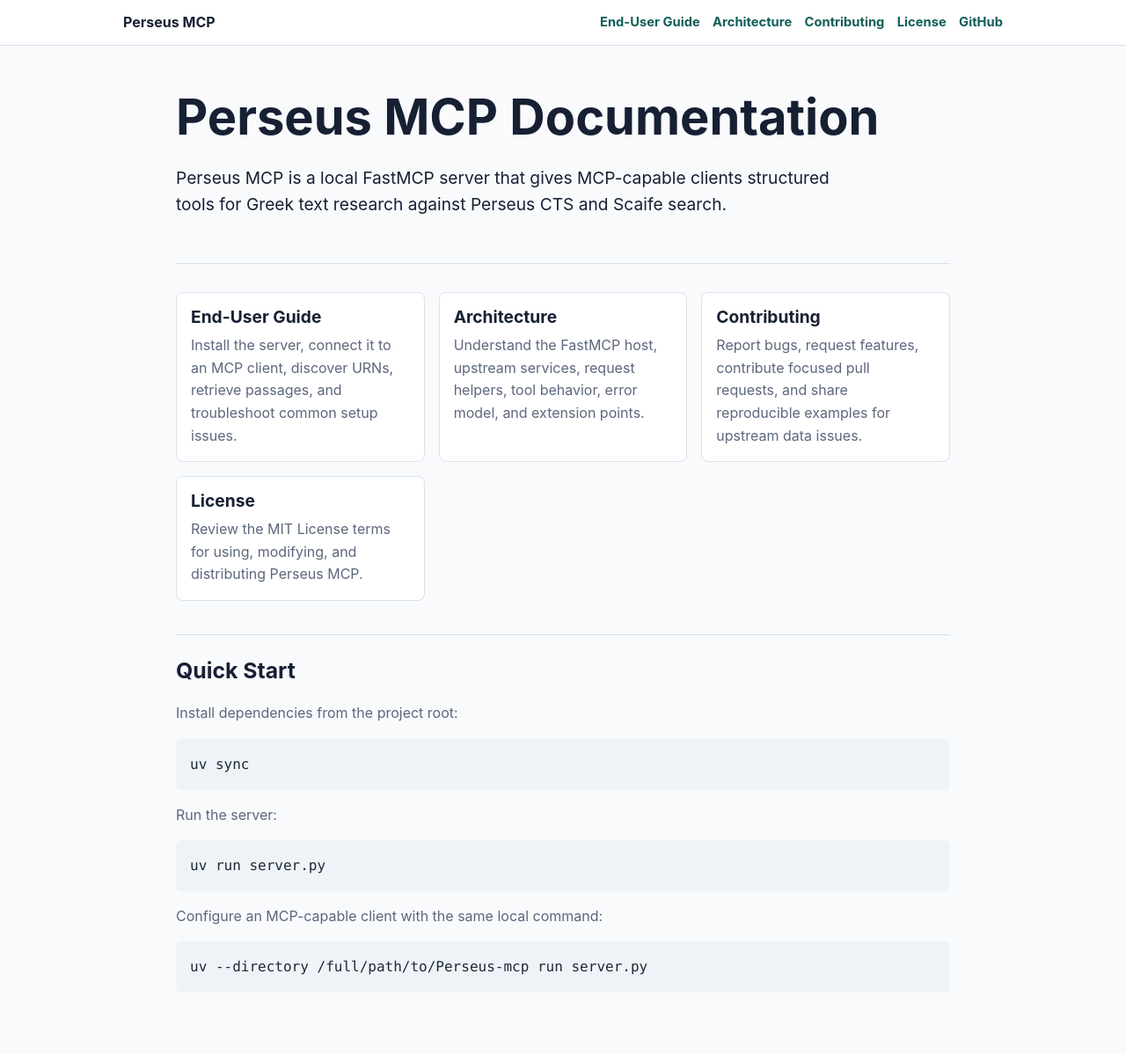
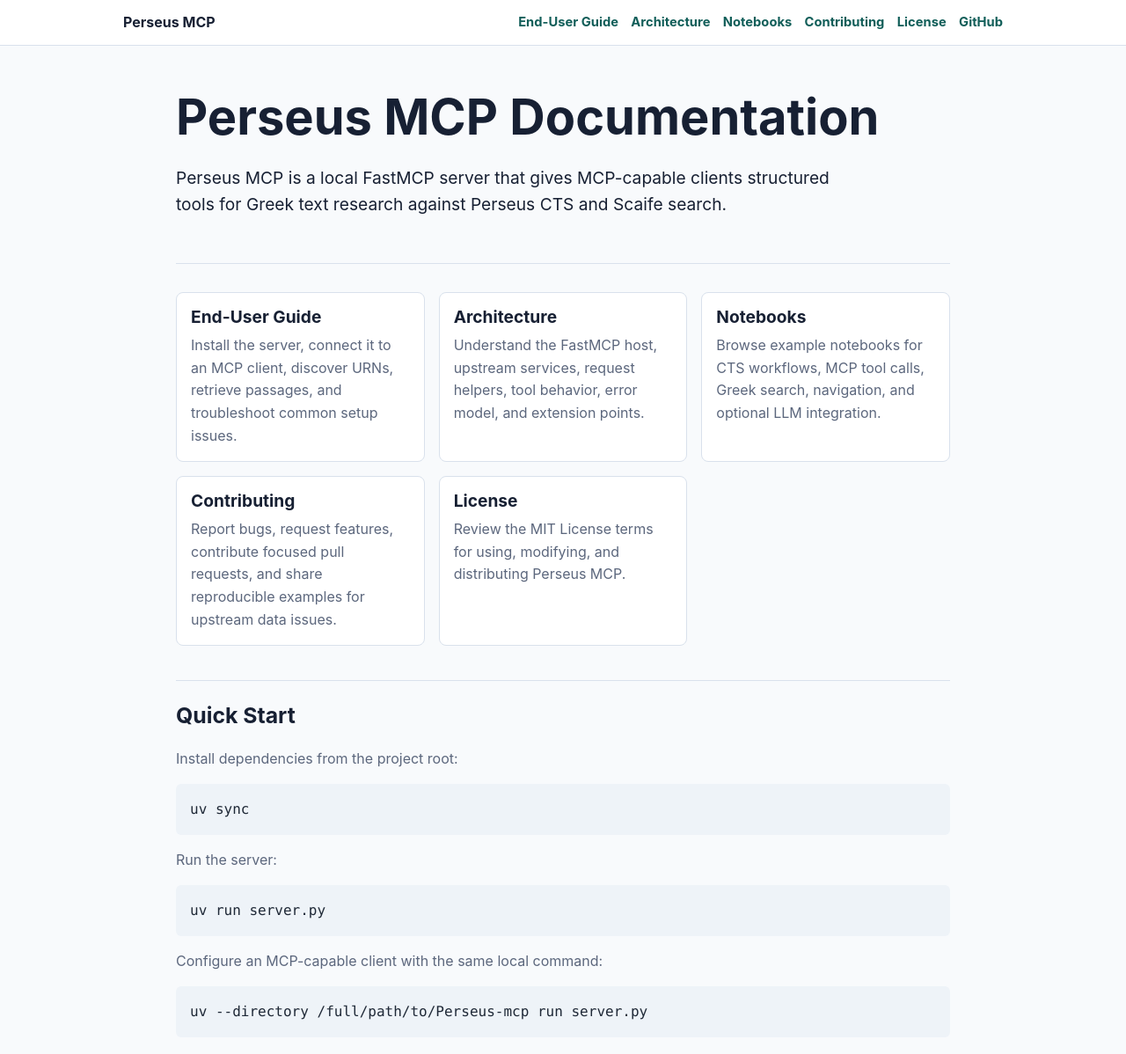
Before and after one commit to tonyjurg/Perseus-mcp, a Jekyll site: the page docs/index.html, which Jekyll copies as it is, in a window 1280 px wide and 1275 px high. Shown: the top 1198 px of the window at 88% size. Built offline with Jekyll 4.4.1, drawn with Linux system fonts in a browser that asks for light colours.

Commit message:
add links to notebooks

```diff
--- a/docs/_layouts/default.html
+++ b/docs/_layouts/default.html
@@ -15,6 +15,7 @@
         <div class="nav-links">
           <a href="{{ '/enduser/' | relative_url }}">End-User Guide</a>
           <a href="{{ '/architecture/' | relative_url }}">Architecture</a>
+          <a href="{{ '/notebooks/' | relative_url }}">Notebooks</a>
           <a href="{{ '/contributing/' | relative_url }}">Contributing</a>
           <a href="{{ '/license/' | relative_url }}">License</a>
           <a href="{{ site.github_url }}">GitHub</a>
--- a/docs/assets/css/style.css
+++ b/docs/assets/css/style.css
@@ -146,6 +146,21 @@
   margin: 0;
 }
 
+.link-actions {
+  display: flex;
+  flex-wrap: wrap;
+  gap: 0.6rem;
+}
+
+.link-actions a {
+  background: var(--surface);
+  border: 1px solid var(--line);
+  border-radius: 6px;
+  font-weight: 650;
+  padding: 0.35rem 0.65rem;
+  text-decoration: none;
+}
+
 code,
 pre {
   background: var(--code-bg);
--- a/docs/index.html
+++ b/docs/index.html
@@ -14,6 +14,7 @@
         <div class="nav-links">
           <a href="enduser/">End-User Guide</a>
           <a href="architecture/">Architecture</a>
+          <a href="notebooks/">Notebooks</a>
           <a href="contributing/">Contributing</a>
           <a href="license/">License</a>
           <a href="https://github.com/tonyjurg/Perseus-mcp">GitHub</a>
@@ -45,6 +46,14 @@
           <p>
             Understand the FastMCP host, upstream services, request helpers,
             tool behavior, error model, and extension points.
+          </p>
+        </a>
+
+        <a class="doc-card" href="notebooks/">
+          <h2>Notebooks</h2>
+          <p>
+            Browse example notebooks for CTS workflows, MCP tool calls, Greek
+            search, navigation, and optional LLM integration.
           </p>
         </a>
 
```
Also changed, not shown: docs/notebooks.md (added, +72 -0 lines).
